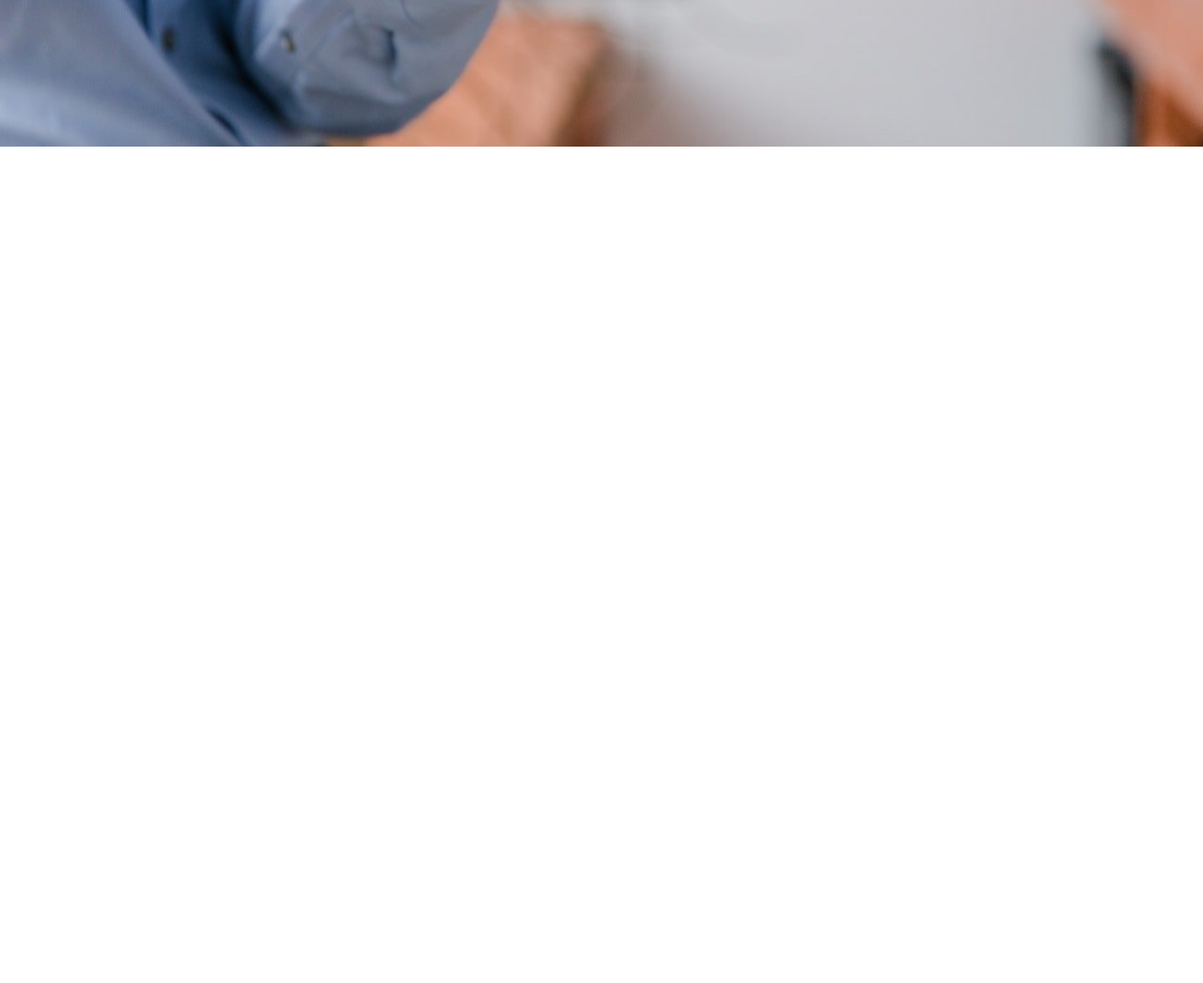
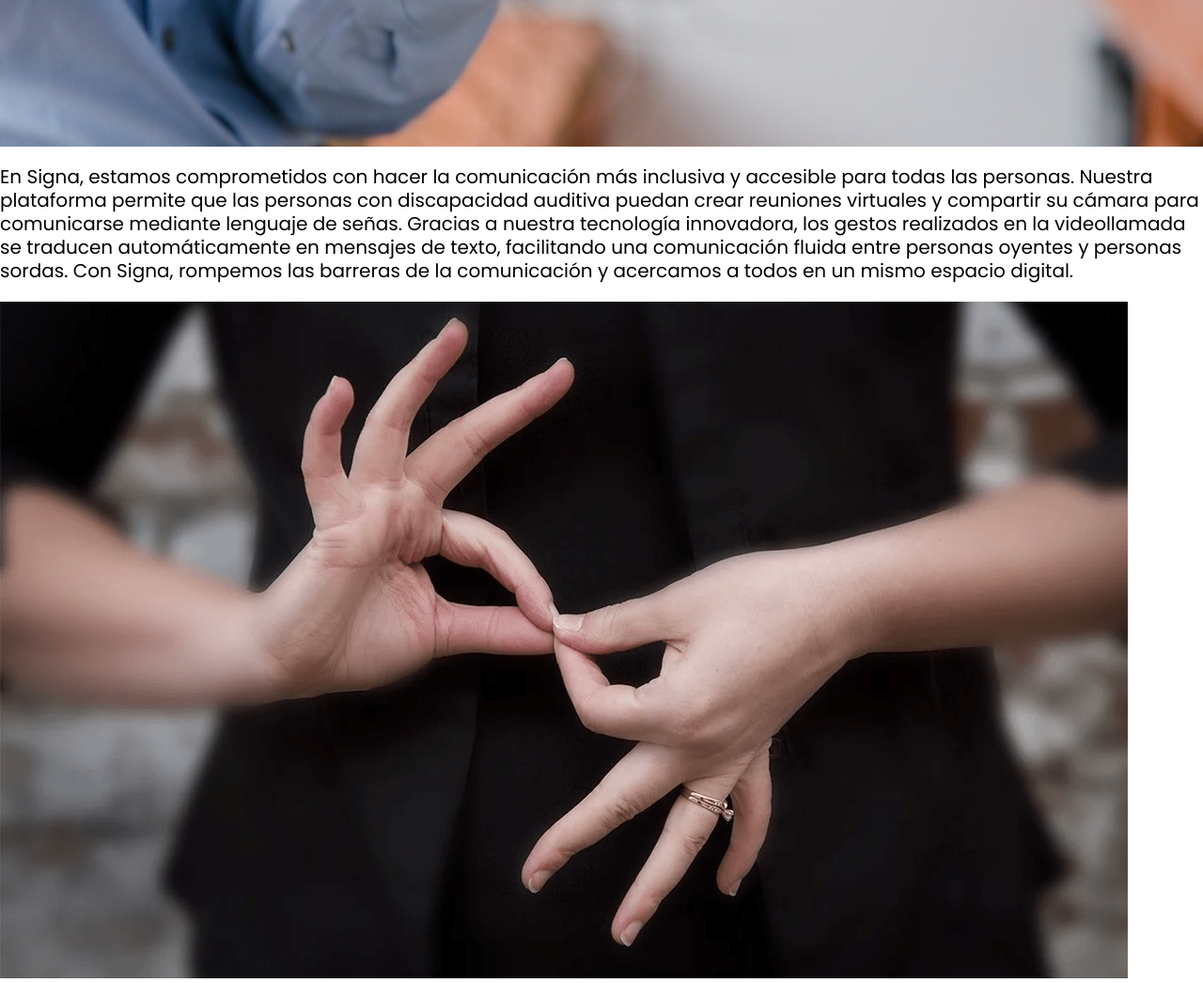
Before and after one commit to upc-signa/signa-landing-page, a plain HTML site: page index.html in a window 1280 px wide. Shown: the part 562-1608 px from the top of the page at 94% size. Before the commit the page ends 800 px from the top, so only its background shows below. Drawn offline with nearby package versions, Linux system fonts and the light colour scheme.

Commit message:
feat: add us html

```diff
--- a/index.html
+++ b/index.html
@@ -15,7 +15,7 @@
         <a href="/"><span>Signa</span></a>
 
         <nav class="navigation">
-            <a href="#we">Sobre Nosotros</a>
+            <a href="#us">Nosotros</a>
             <a href="#how-it-works">¿Cómo funciona?</a>
             <a href="#plans-benefits">Planes y Beneficios</a>
             <a href="#contact">Contacto</a>
@@ -42,6 +42,21 @@
         </main>
     </section>
 
+
+    <section id="us" class="us section">
+        <div class="content">
+            <p>
+                En Signa, estamos comprometidos con hacer la comunicación más inclusiva y accesible para todas las personas. Nuestra plataforma permite que las personas con discapacidad auditiva puedan crear reuniones virtuales y compartir su cámara para comunicarse mediante lenguaje de señas. Gracias a nuestra tecnología innovadora, los gestos realizados en la videollamada se traducen automáticamente en mensajes de texto, facilitando una comunicación fluida entre personas oyentes y personas sordas. Con Signa, rompemos las barreras de la comunicación y acercamos a todos en un mismo espacio digital.
+            </p>
+        </div>
+
+        <div class="image-video">
+            <a href="#" target="_blank">
+                <img src="assets/images/signa-img-us.png" alt="Image of Us"/>
+            </a>
+        </div>
+    </section>
+
     <script src="assets/js/index.js"></script>
 </body>
 </html>
```
Also changed, not shown: indexEN.html (+13 -1 lines), assets/images/signa-img-us.png (added), styles/index.css (line endings or trailing spaces).
